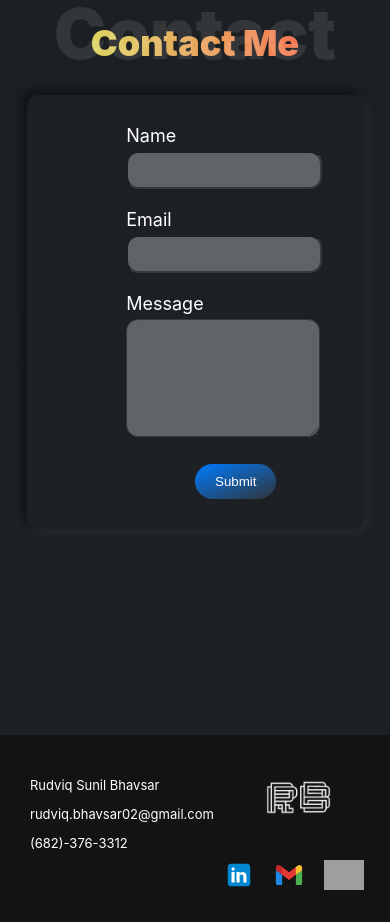
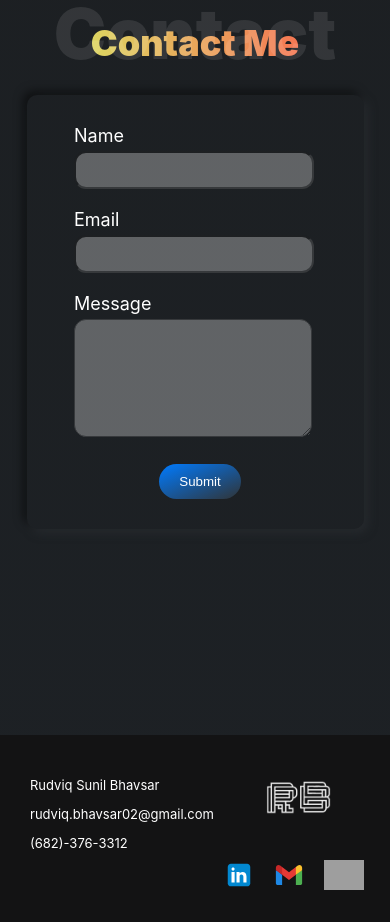
Before and after one commit to Rudviq/Portfolio, a React (Create React App) app: page / in a window 390 px wide. Shown: the part 4280-5202 px from the top of the page. Built offline with nearby package versions, Linux system fonts and the light colour scheme; grey boxes are pictures that could not be loaded.

Commit message:
Made changes reported by UX designer

```diff
--- a/src/index.css
+++ b/src/index.css
@@ -1099,6 +1099,15 @@ footer {
   .form-group input, .form-group textarea{
     width:85%;
   }
+
+  .form-group{
+    padding-left: 6%;
+  }
+
+  #cntct-sub{
+    margin-left: 37%;
+  }
+
   footer{
     padding-bottom: 80px;
     padding-left: 0;
```
